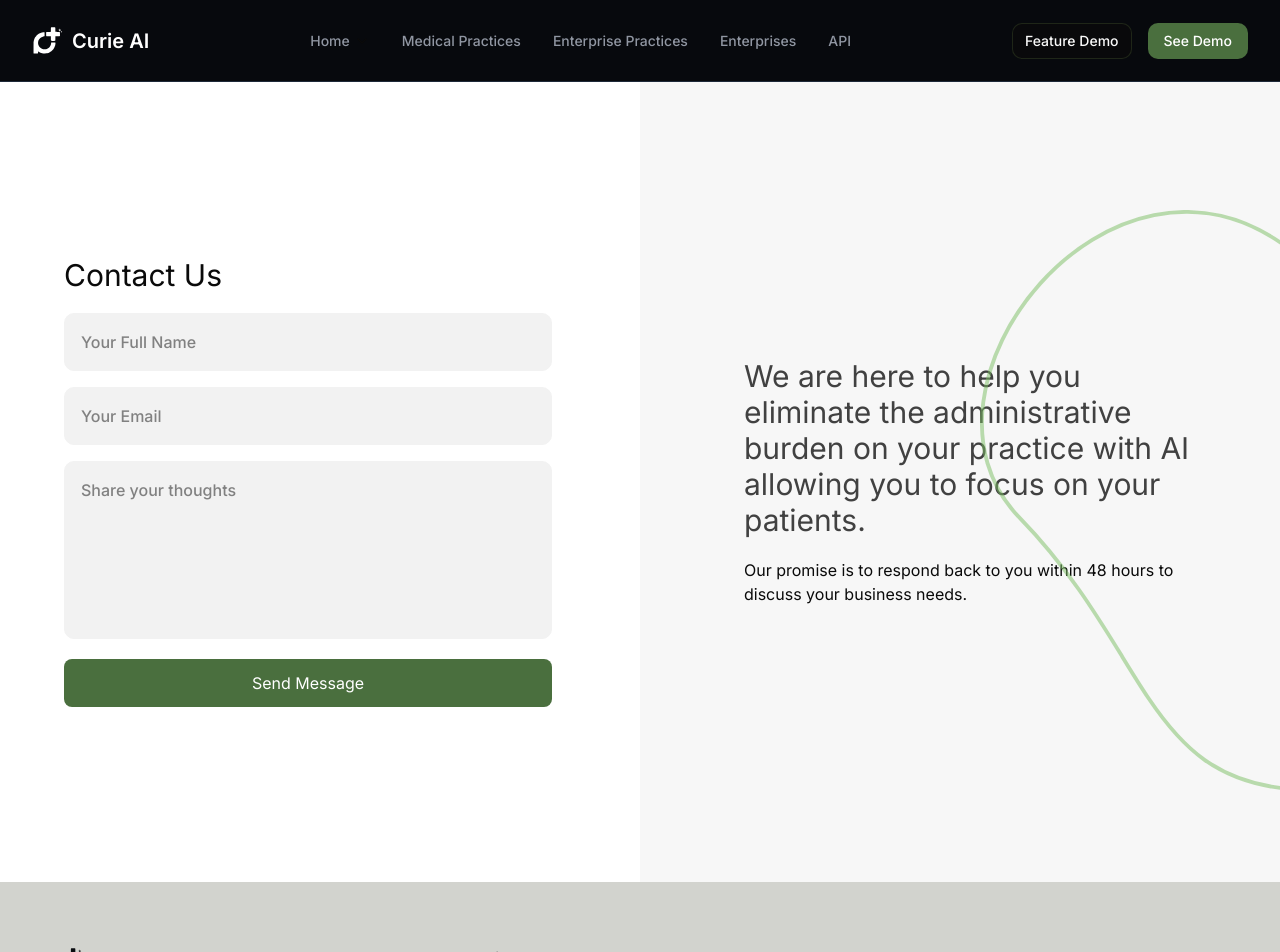
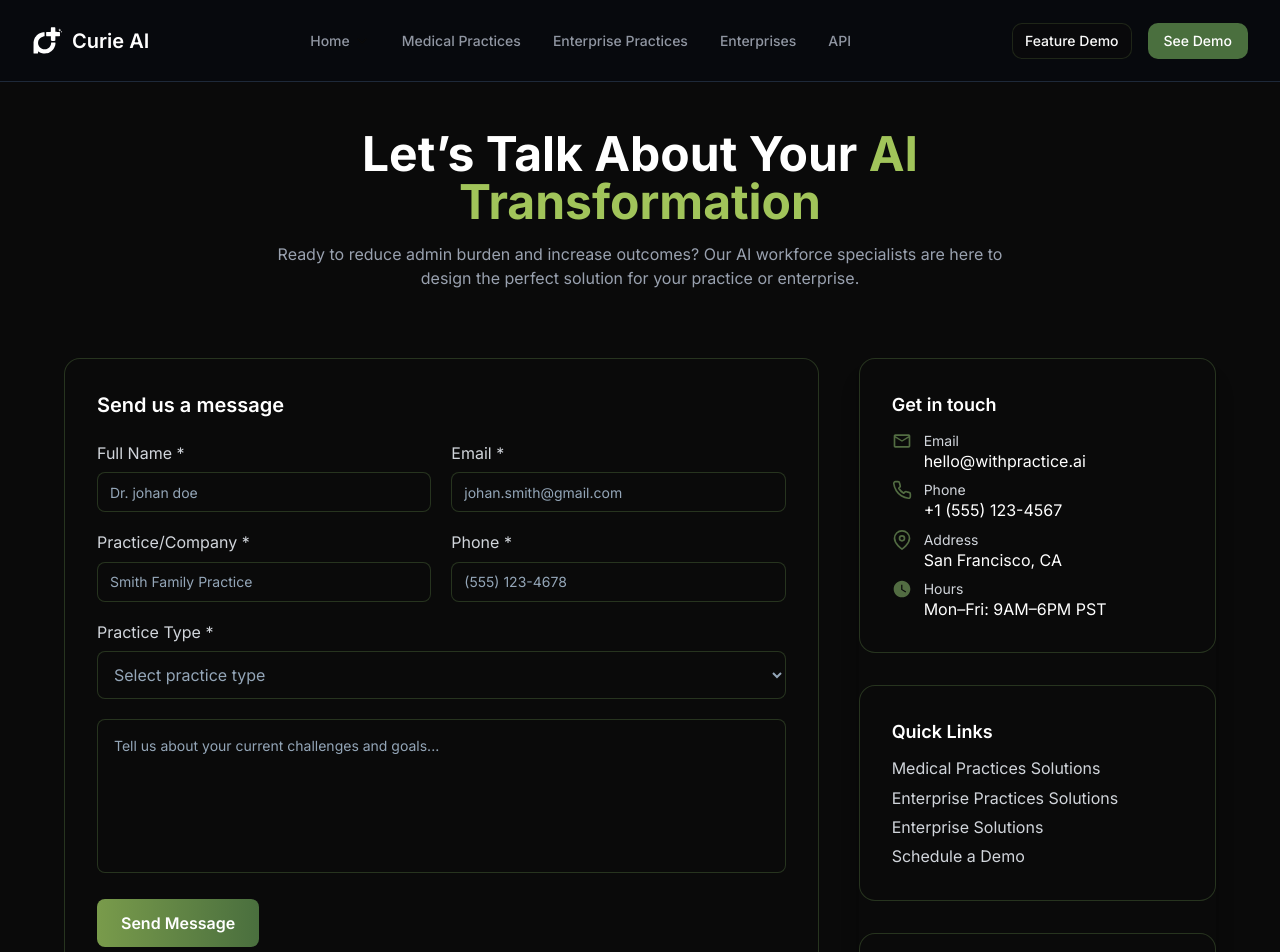
Before and after one commit to theVinci-ai/withcurie.ai, a Next.js app: page /contact in a window 1280 px wide. Shown: the top 952 px of the page. Built offline with nearby package versions, Linux system fonts and the light colour scheme.

Commit message:
New Page Add Contect Us

```diff
--- a/app/contact/page.tsx
+++ b/app/contact/page.tsx
@@ -1,114 +1,304 @@
-'use client';
-import Image from 'next/image';
-import Link from 'next/link';
-import { ownerDetail } from '../../utils/constants';
-import { useRef } from 'react';
-import { motion, useInView } from 'framer-motion';
-import { Button } from '@/components/common/Button';
-import { InputType } from '@/utils/commonTypes';
-import { ButtonType } from '@/utils/commonTypes';
-import { Input } from '@/components/common/Input';
-
-
+"use client";
+import { useRef } from "react";
+import { motion, useInView } from "framer-motion";
+import { Button } from "@/components/common/Button";
+import { ButtonType } from "@/utils/commonTypes";
+import { MdOutlineMailOutline, MdWatchLater } from "react-icons/md";
+import { FiMapPin, FiPhone } from "react-icons/fi";
+import { ArrowRight } from "lucide-react";
+import { ownerDetail } from "@/utils/constants";
 export default function ContactPage() {
   const contactRef = useRef(null);
   const isInView = useInView(contactRef, { once: true });
+
   return (
-    <div className="min-h-screen bg-white">
+    <section
+      ref={contactRef}
+      className="min-h-screen bg-[#0A0A0A] text-white px-4 sm:px-6 pt-12 py-9 sm:py-12 sm:pb-20 flex flex-col items-center justify-center"
+    >
+      {/* Header */}
+      <div className="text-center max-w-3xl mb-6 sm:mb-17">
+        {" "}
+        <h1 className="text-3xl md:text-5xl font-bold mb-4">
+          Let’s Talk About Your{" "}
+          <span className="text-[#A1C45A]">AI Transformation</span>
+        </h1>
+        <p className="text-gray-400 text-sm md:text-base">
+          Ready to reduce admin burden and increase outcomes? Our AI workforce
+          specialists are here to design the perfect solution for your practice
+          or enterprise.
+        </p>
+      </div>
 
       {/* Main Content */}
-            <section
-                ref={contactRef}
-                className="flex items-center overflow-hidden relative min-h-screen"
+      <div className="grid grid-cols-1 lg:grid-cols-3 gap-10 w-full h-auto max-w-6xl items-start">
+      {/* Left Form Section */}
+      <motion.div
+        initial={{ opacity: 0, y: 30 }}
+        animate={isInView ? { opacity: 1, y: 0 } : {}}
+        transition={{ duration: 0.8 }}
+        className="lg:col-span-2 bg-[#0A0A0A] rounded-2xl p-4 sm:p-8 border border-[#6B95504D] self-start"
       >
-                <div className="bg-[#F7F7F7] dark:bg-dark-100 h-full w-full absolute left-1/2 hidden md:block"></div>
-                <motion.div
-                    className="absolute top-32 right-0 z-10"
-                    initial={{ opacity: 0, x: 80 }}
-                    animate={isInView ? { opacity: 1, x: 0 } : {}}
-                    transition={{
-                        duration: 1,
-                        ease: 'easeOut',
-                        delay: 1,
-                    }}
-                >
-                    <Image
-                        className="hidden md:block"
-                        width={300}
-                        height={280}
-                        src="/contact.svg"
-                        alt="Contact Us Icon"
+        <h2 className="text-sm sm:text-xl font-semibold mb-6">
+          Send us a message
+        </h2>
+
+        <form className="grid grid-cols-1 md:grid-cols-2 gap-5 w-full">
+          {/* Full Name */}
+          <div>
+            <div className="text-[#D1D5DB] text-xs sm:text-[16px] mb-2">
+              Full Name *
+            </div>
+            <input
+              type="text"
+              placeholder="Dr. johan doe"
+              className="w-full h-[40px] bg-[#0A0A0A] placeholder:text-[#94A6B8] placeholder:text-xs sm:placeholder:text-sm border border-[#6B95504D] rounded-md px-3 text-sm text-gray-300  focus:outline-none focus:ring-2 focus:ring-[#799B4B] transition-all duration-300"
             />
-                </motion.div>
-                <div className="max-w-screen-xl mx-auto px-4">
-                    <div className="grid md:grid-cols-2 items-center md:gap-20">
-                        <motion.div
-                            initial={{ opacity: 0, y: 20 }}
-                            animate={isInView ? { opacity: 1, y: 0 } : {}}
-                            transition={{
-                                duration: 1,
-                                delay: 0.5,
-                            }}
-                            className="order-2 md:order-1 py-10 md:px-5 lg:px-12"
-                        >
-                            <form>
-                                <h3 className="text-2xl md:text-3xl font-gilroy-semibold mb-5">
-                                    Contact Us
-                                </h3>
-                                <Input
-                                    type={InputType.Text}
-                                    placeholder="Your Full Name"
+          </div>
+
+          {/* Email */}
+          <div>
+            <div className="text-[#D1D5DB] text-xs sm:text-[16px] mb-2">
+              Email *
+            </div>
+            <input
+              type="text"
+              placeholder="johan.smith@gmail.com"
+              className="w-full h-[40px] placeholder:text-[#94A6B8] placeholder:text-xs sm:placeholder:text-sm border border-[#6B95504D] rounded-md px-3 text-sm text-gray-300 bg-[#0A0A0A] focus:outline-none focus:ring-2 focus:ring-[#799B4B] transition-all duration-300"
             />
-                                <Input
-                                    type={InputType.Text}
-                                    placeholder="Your Email"
+          </div>
+
+          {/* Practice/Company */}
+          <div>
+            <div className="text-[#D1D5DB] text-xs sm:text-[16px] mb-2">
+              Practice/Company *
+            </div>
+            <input
+              type="text"
+              placeholder="Smith Family Practice"
+              className="w-full h-[40px] placeholder:text-[#94A6B8] placeholder:text-xs sm:placeholder:text-sm border border-[#6B95504D] rounded-md px-3 text-sm text-gray-300 bg-[#0A0A0A] focus:outline-none focus:ring-2 focus:ring-[#799B4B] transition-all duration-300"
             />
+          </div>
 
+          {/* Phone */}
+          <div>
+            <div className="text-[#D1D5DB] text-xs sm:text-[16px] mb-2">
+              Phone *
+            </div>
+            <input
+              type="text"
+              placeholder="(555) 123-4678"
+              className="w-full h-[40px] placeholder:text-[#94A6B8] placeholder:text-xs sm:placeholder:text-sm border border-[#6B95504D] rounded-md px-3 text-sm text-gray-300 bg-[#0A0A0A] focus:outline-none focus:ring-2 focus:ring-[#799B4B] transition-all duration-300"
+            />
+          </div>
+
+          {/* Practice Type */}
+          <div className="md:col-span-2">
+            <div className="text-[#D1D5DB] text-xs sm:text-[16px] mb-2">
+              Practice Type *
+            </div>
+            <select className="w-full mr-10 p-3 rounded-md bg-[#0A0A0A] text-[#94A6B8] border border-[#6B95504D] focus:ring-2 focus:ring-[#A1C45A] outline-none transition-all duration-300">
+              <option value="" className="hover:bg-[#A1C45A]">Select practice type</option>
+              <option value="Medical Practice">Medical Practice</option>
+              <option value="Enterprise Practices">Enterprise Practices</option>
+              <option value="enterprise">Enterprise</option>
+            </select>
+          </div>
+
+          {/* Message */}
+          <div className="md:col-span-2">
             <textarea
-                                    id="message"
-                                    rows={6}
-                                    className="block text-base p-4 w-full bg-[#F2F2F2] dark:bg-dark-700 dark:text-white rounded-lg border border-[#F2F2F2] dark:border-dark-700 placeholder-gray placeholder:font-medium resize-none text-black focus:border-success focus:ring-success focus:outline-none mb-5"
-                                    placeholder="Share your thoughts"
-                                ></textarea>
+              rows={5}
+              className="w-full bg-[#0A0A0A] placeholder:text-xs sm:placeholder:text-sm p-4 rounded-md text-gray-300 border border-[#6B95504D] placeholder:text-[#94A6B8] focus:ring-2 focus:ring-[#A1C45A] outline-none resize-none transition-all duration-300"
+              placeholder="Tell us about your current challenges and goals..."
+            />
+          </div>
 
+          {/* Submit Button */}
+          <div className="md:col-span-2">
             <Button
-                                    className="w-full"
               type={ButtonType.Submit}
-                                    onClick={() => {}}
+              onClick={() => console.log("Clicked")}
+              className="w-auto bg-gradient-to-r from-[#799B4B] to-[#4A6F3E] hover:from-[#3d5a33] hover:to-[#799B4B] text-xs sm:text-sm  text-black font-semibold py-3 rounded-md transition-colors duration-300"
             >
               Send Message
             </Button>
+          </div>
         </form>
       </motion.div>
-                        <div className="md:bg-[#F7F7F7] dark:bg-dark-100 h-full relative flex flex-col justify-center order-1 md:order-2 md:px-5 lg:px-16 pt-2 md:py-10">
-                            <motion.h2
-                                initial={{ opacity: 0, y: 20 }}
+
+      {/* Right Info Section */}
+      <motion.div
+        initial={{ opacity: 0, y: 30 }}
         animate={isInView ? { opacity: 1, y: 0 } : {}}
-                                transition={{
-                                    duration: 0.5,
-                                    delay: 0.7,
-                                }}
-                                className="text-2xl md:text-3xl text-light-400 dark:text-white font-gilroy-semibold mb-5"
+        transition={{ duration: 0.8, delay: 0.2 }}
+        className="shadow-xl flex flex-col gap-8 self-start"
       >
-                                We are here to help you eliminate the
-                                administrative burden on your practice with AI
-                                allowing you to focus on your patients.
-                            </motion.h2>
-                            <motion.p
-                                initial={{ opacity: 0, y: 20 }}
-                                animate={isInView ? { opacity: 1, y: 0 } : {}}
-                                transition={{
-                                    duration: 1,
-                                    delay: 1,
+        {/* Contact Info Card */}
+        <div className="bg-[#0A0A0A] rounded-2xl p-4 sm:p-8 border border-[#6B95504D]">
+          <h3 className="text-sm sm:text-lg font-semibold mb-3">Get in touch</h3>
+          <ul className="space-y-2 text-gray-400 text-sm">
+            <li>
+              <div className="flex items-center gap-3">
+                <MdOutlineMailOutline size={20} className="text-[#526C42]" />
+                <div className="text-[#D1D5DB] text-xs sm:text-sm">Email</div>
+              </div>
+              <span className="text-white text-xs sm:text-[16px] pl-8">
+                hello@withpractice.ai
+              </span>
+            </li>
+            <li>
+              <div className="flex items-center gap-3">
+                <FiPhone size={20} className="text-[#526C42]" />
+                <div className="text-[#D1D5DB] text-xs sm:text-sm">Phone</div>
+              </div>
+              <span className="text-white pl-8 text-xs sm:text-[16px]">
+                +1 (555) 123-4567
+              </span>
+            </li>
+            <li>
+              <div className="flex items-center gap-3">
+                <FiMapPin size={20} className="text-[#526C42]" />
+                <div className="text-[#D1D5DB] text-xs sm:text-sm">Address</div>
+              </div>
+              <span className="text-white pl-8 text-xs sm:text-[16px]">
+                San Francisco, CA
+              </span>
+            </li>
+            <li>
+              <div className="flex items-center gap-3">
+                <MdWatchLater size={20} className="text-[#526C42]" />
+                <div className="text-[#D1D5DB] text-xs sm:text-sm">Hours</div>
+              </div>
+              <span className="text-white pl-8 text-xs sm:text-[16px]">
+                Mon–Fri: 9AM–6PM PST
+              </span>
+            </li>
+          </ul>
+        </div>
+
+        {/* Quick Links */}
+        <div className="bg-[#0A0A0A] rounded-2xl p-4 sm:p-8 border border-[#6B95504D]">
+          <h3 className="text-sm sm:text-lg font-semibold mb-3">Quick Links</h3>
+          <ul className="space-y-2 text-[#D1D5DB] text-xs sm:text-[16px]">
+            <li className="hover:text-[#A1C45A] cursor-pointer">
+              Medical Practices Solutions
+            </li>
+            <li className="hover:text-[#A1C45A] cursor-pointer">
+              Enterprise Practices Solutions
+            </li>
+            <li className="hover:text-[#A1C45A] cursor-pointer">
+              Enterprise Solutions
+            </li>
+            <li className="hover:text-[#A1C45A] cursor-pointer">
+              Schedule a Demo
+            </li>
+          </ul>
+        </div>
+
+        {/* Response Time */}
+        <div className="bg-[#0A0A0A] rounded-2xl p-4 sm:p-8 border border-[#6B95504D]">
+          <h3 className="text-sm sm:text-lg font-semibold mb-2">
+            Response Time
+          </h3>
+          <p className="text-[#D1D5DB] text-xs sm:text-sm">
+            We typically respond within 24 hours. For urgent matters, please
+            call our direct line.
+          </p>
+        </div>
+      </motion.div>
+    </div>
+      <section className=" pt-9 sm:pt-18 sm:mb-12 ">
+        <div className="max-w-4xl mx-auto text-center">
+          <h2 className="text-3xl md:text-5xl font-bold text-white mb-7 text-balance">
+            Ready to{" "}
+            <span
+              className="text-transparent"
+              style={{
+                background: "linear-gradient(90deg, #799B4B 0%, #B3D336 100%)",
+
+                backgroundClip: "text",
+
+                WebkitBackgroundClip: "text",
               }}
             >
-                                Our promise is to respond back to you within 48
-                                hours to discuss your business needs.
-                            </motion.p>
+              5x Your Practice Profits?
+            </span>
+          </h2>
+
+          <p className="text-[#9096A2] text-[12px] sm:text-xl max-w-2xl mx-auto mb-11">
+            Join hundreds of practices already using AI to streamline
+            operations, increase revenue, and improve patient outcomes
+          </p>
+
+          {/* <div className="flex flex-col sm:flex-row gap-4 justify-center items-center mb-8 sm:mb-16"> */}
+
+          <div className="flex flex-row flex-wrap gap-4 md:gap-6 justify-center items-stretch w-full  sm:max-w-none mx-auto mb-7 sm:mb-16">
+            <Button   onClick={() => console.log("Clicked")}  className="flex-1 min-w-[140px] md:flex-none md:w-[251px] bg-gradient-to-r from-[#799B4B] to-[#4A6F3E] hover:from-[#3d5a33] hover:to-[#799B4B] text-white cursor-pointer min-h-[44px] !px-8 py-3 text-[12px] sm:text-lg rounded-lg flex items-center justify-center">
+              Get Started Today
+              <ArrowRight className="w-5 h-5 ml-2" />
+            </Button>
+
+            <Button
+
+              className="flex-1 min-w-[140px] border md:flex-none md:w-[201px] border-[#799B4B33] cursor-pointer min-h-[44px] text-white hover:bg-white hover:text-black px-8 py-3 text-[12px] sm:text-lg rounded-lg transition-colors duration-500 bg-transparent flex items-center justify-center"
+              onClick={() => {
+                const link = document.createElement("a");
+                link.href = ownerDetail.calendlyLink;
+                link.target = "_blank";
+                link.rel = "noopener noreferrer";
+                link.click();
+              }}
+            >
+              Schedule Demo
+            </Button>
+          </div>
+
+          {/* Certification Badges */}
+
+          <section className="mb-3 sm:mb-0 ">
+            <div className="max-w-6xl mx-auto">
+              <div className="flex flex-wrap  justify-center items-center  gap-4 sm:gap-8">
+                <div className="flex items-center gap-[6px] min-w-[136px] sm:min-w-[0px]">
+                  <img
+                    src="/Hippa-small-icon.svg"
+                    alt="HIPAA Compliant"
+                    className="w-[22px] h-[22px] "
+                  />
+
+                  <span className="text-[#9096A2] text-[10px] sm:text-[14px]">
+                    HIPAA Compliant
+                  </span>
+                </div>
+
+                <div className="flex items-center gap-[6px] min-w-[136px] sm:min-w-[0px]">
+                  <img
+                    src="/Soc-small-icon.svg"
+                    alt="SOC 2 Type II"
+                    className="w-[22px] h-[22px] "
+                  />
+
+                  <span className="text-[#9096A2] text-[10px] sm:text-[14px] ">
+                    SOC 2 Type II
+                  </span>
+                </div>
+
+                <div className="flex items-center gap-[6px] min-w-[136px] sm:min-w-[0px]">
+                  <img
+                    src="/Google-small-icon.svg"
+                    alt="Google for Startups"
+                    className="w-[22px] h-[22px] "
+                  />
+
+                  <span className="text-[#9096A2] text-[10px] sm:text-[14px]">
+                    Google for Startups
+                  </span>
                 </div>
               </div>
             </div>
           </section>
         </div>
+      </section>
+    </section>
   );
 }
```
Lines whose indentation alone changed are shown as unchanged.
